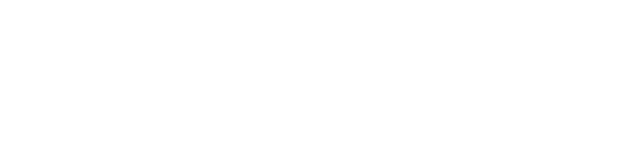
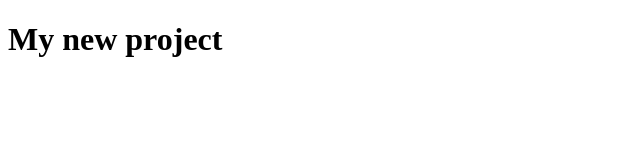
Before and after one commit to skovorodko-ov/newProject, a plain HTML site: page index.html in a window 1280 px wide. Shown: the whole page, without its empty margins (0-640 px from the left). Drawn offline with Linux system fonts and the light colour scheme.

Commit message:
added h1 to index.html

```diff
--- a/index.html
+++ b/index.html
@@ -7,6 +7,6 @@
     <title>Document</title>
 </head>
 <body>
-
+    <h1>My new project</h1>
 </body>
 </html>
```
